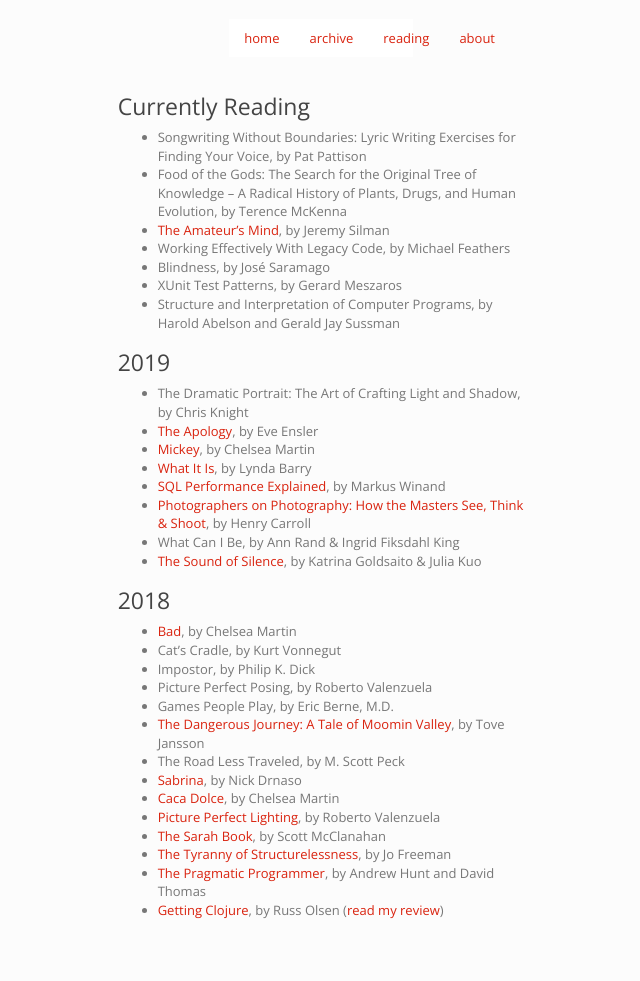
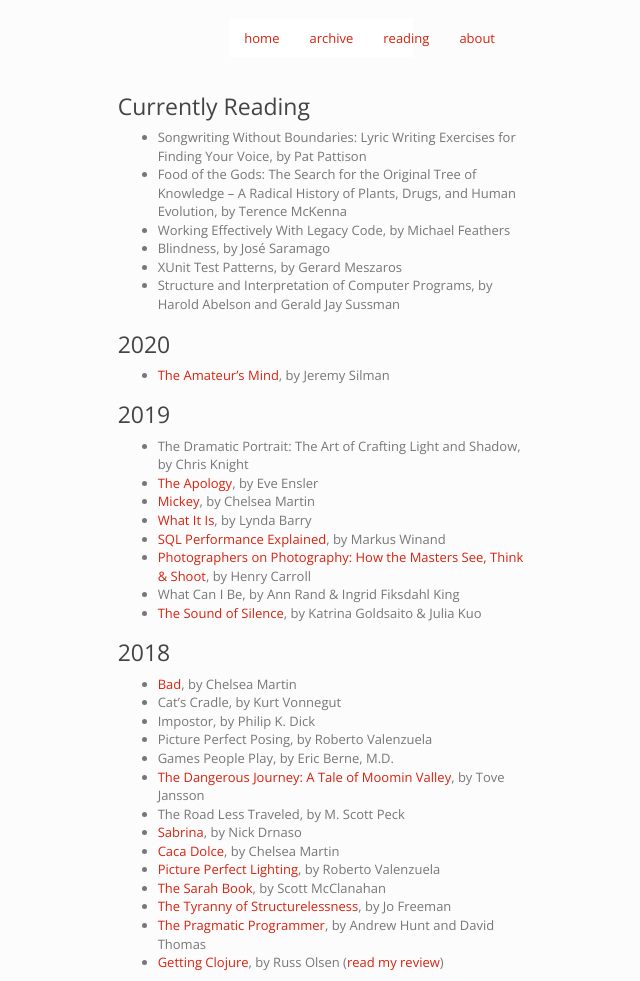
Before and after one commit to imtayadeway/imtayadeway.github.io, a Jekyll site: the page built from reading-list/index.md, in a window 1280 px wide. Shown: the whole page, without its empty margins (319-959 px from the left). Built offline with Jekyll 4.4.1, drawn with Linux system fonts in a browser that asks for light colours; before the commit the page ends 928 px from its top, so only the background shows below that.

```diff
--- a/reading-list/index.md
+++ b/reading-list/index.md
@@ -7,11 +7,14 @@ title: Reading List
 
 - Songwriting Without Boundaries: Lyric Writing Exercises for Finding Your Voice, by Pat Pattison
 - Food of the Gods: The Search for the Original Tree of Knowledge – A Radical History of Plants, Drugs, and Human Evolution, by Terence McKenna
-- [The Amateur's Mind][], by Jeremy Silman
 - Working Effectively With Legacy Code, by Michael Feathers
 - Blindness, by José Saramago
 - XUnit Test Patterns, by Gerard Meszaros
 - Structure and Interpretation of Computer Programs, by Harold Abelson and Gerald Jay Sussman
+
+### 2020
+
+- [The Amateur's Mind][], by Jeremy Silman
 
 ### 2019
 
```
